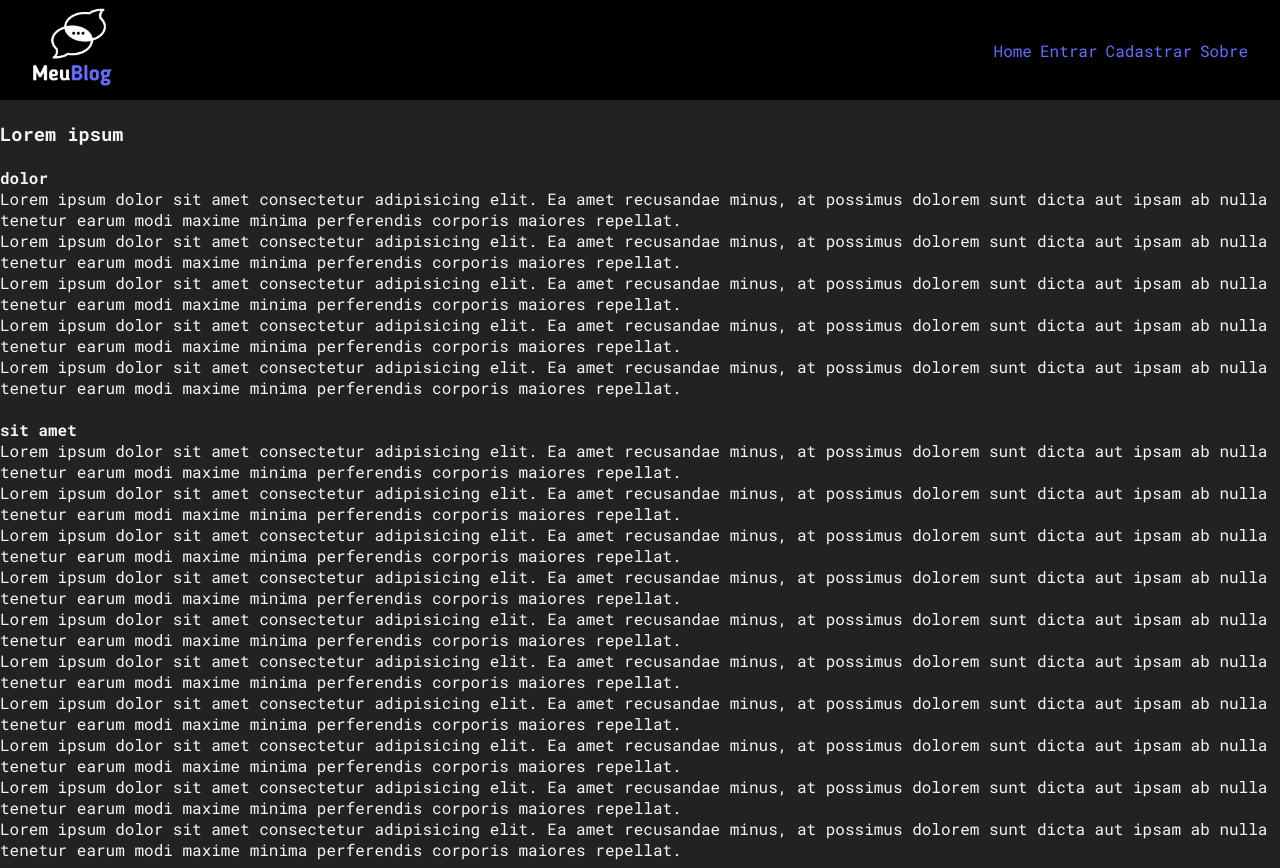
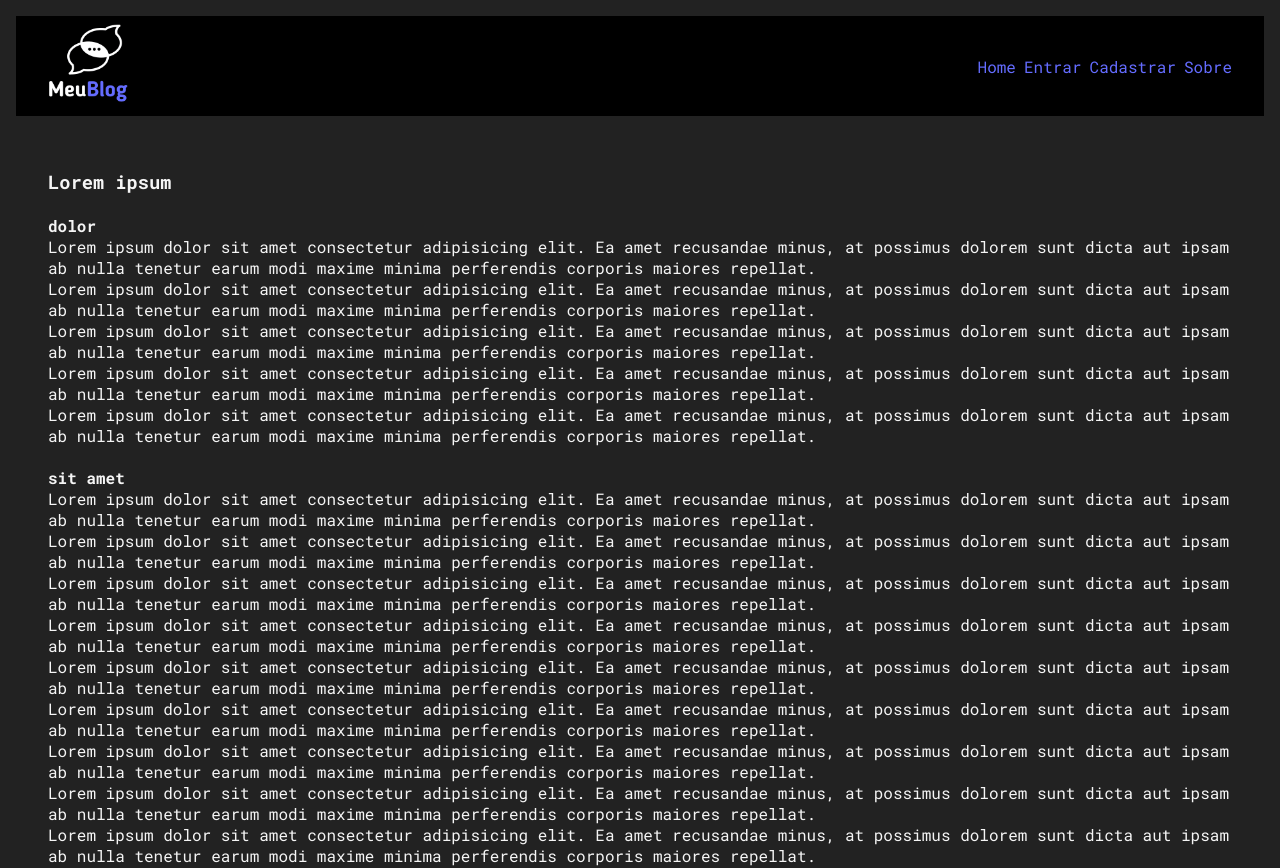
Before and after one commit to alexandreSouza31/Meu_Blog, a React (Vite) app: page /terms in a window 1280 px wide. Shown: the top 868 px of the page. Built offline with nearby package versions, Linux system fonts and the light colour scheme.

Commit message:
will styles the service Terms page

```diff
--- /dev/null
+++ b/src/pages/Terms/Terms.css
@@ -0,0 +1,4 @@
+div{
+    padding: 1rem;
+    margin: 0 auto;
+}
--- a/src/pages/Terms/Terms.jsx
+++ b/src/pages/Terms/Terms.jsx
@@ -1,3 +1,5 @@
+import "./Terms.css";
+
 const Terms = () => {
     return (
         <div>
```
